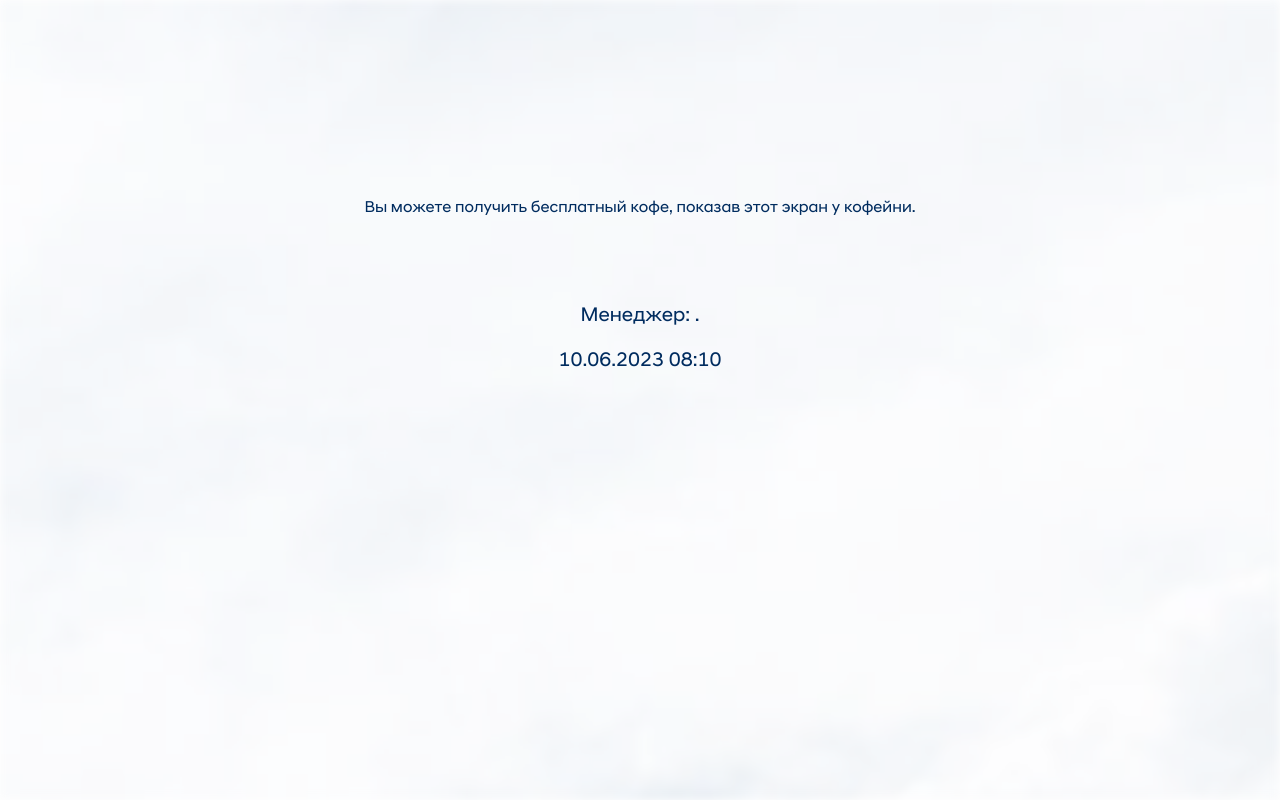
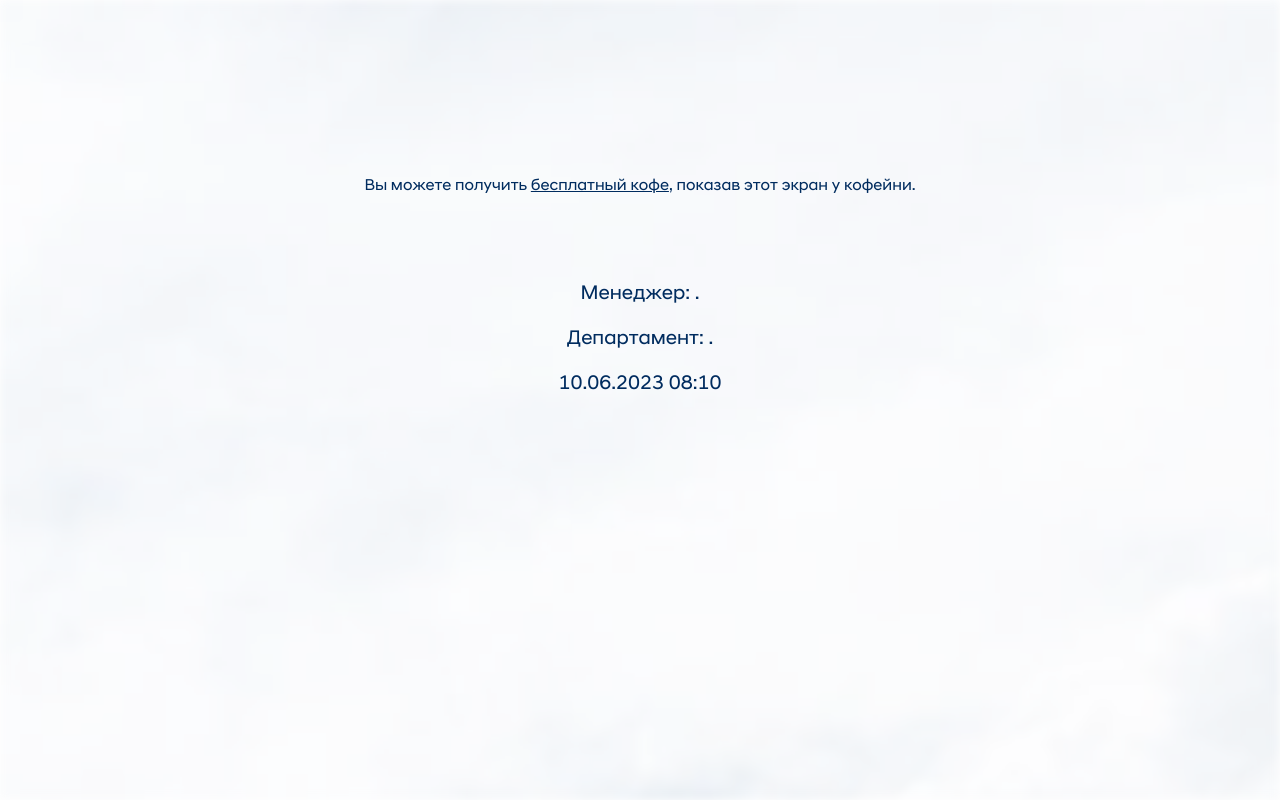
Before and after one commit to ikz2018/qr, a Vue app: page / in a window 1280 px wide. Both pictures are taken after a click on the button "Получить бесплатный кофе". Built offline with nearby package versions, Linux system fonts and the light colour scheme.

Commit message:
main department

```diff
--- a/src/App.vue
+++ b/src/App.vue
@@ -3,6 +3,7 @@ import { onMounted, ref } from "vue";
 
 const name = ref('');
 const surname = ref('');
+const department = ref('');
 const page = ref('greet');
 
 function getGetParameterByKey(key) {
@@ -31,6 +32,7 @@ console.log(formatDate(currentDate));
 onMounted(() => {
   name.value = getGetParameterByKey('name');
   surname.value = getGetParameterByKey('surname');
+  department.value = getGetParameterByKey('department');
 })
 </script>
 
@@ -43,7 +45,7 @@ onMounted(() => {
         <div class="main__top">
             <h3>Уважаемый клиент!</h3>
             <p>Благодарим за выбор дилерского центра Hyundai Premium Al-Farabi!</p>
-            <p>Мы рады угостить Вас бесплатной чашкой кофе!</p>
+            <p>Мы рады угостить Вас <span class="underline">бесплатной чашкой кофе!</span></p>
         </div>
         <div class="main__bottom">
             <button class="button" type="button" @click="page = 'coffee'">Получить бесплатный кофе</button>
@@ -57,8 +59,9 @@ onMounted(() => {
             <p>Вы можете получить <span class="underline">бесплатный кофе</span>, показав этот экран у кофейни.</p>
         </div>
         <div class="main__bottom">
-          <p>Менеджер: {{ name }} {{ surname }}.</p>
-          <p>{{ formatDate(currentDate) }}</p>
+            <p>Менеджер: {{ name }} {{ surname }}.</p>
+            <p>Департамент: {{ name }} {{ surname }}.</p>
+            <p>{{ formatDate(currentDate) }}</p>
         </div>
     </div>
 </template>
@@ -86,6 +89,10 @@ onMounted(() => {
 
 .main__bottom {
     font-size: 20px;
+}
+
+.underline {
+    text-decoration: underline;
 }
 
 .button {
```
